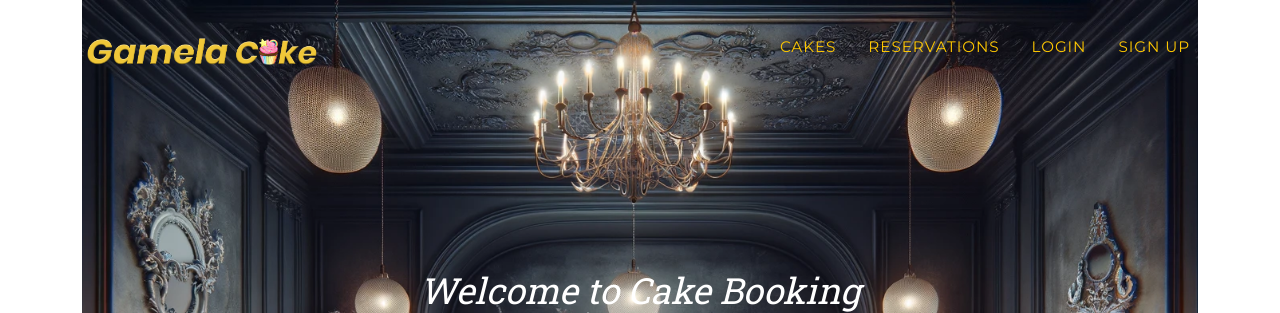
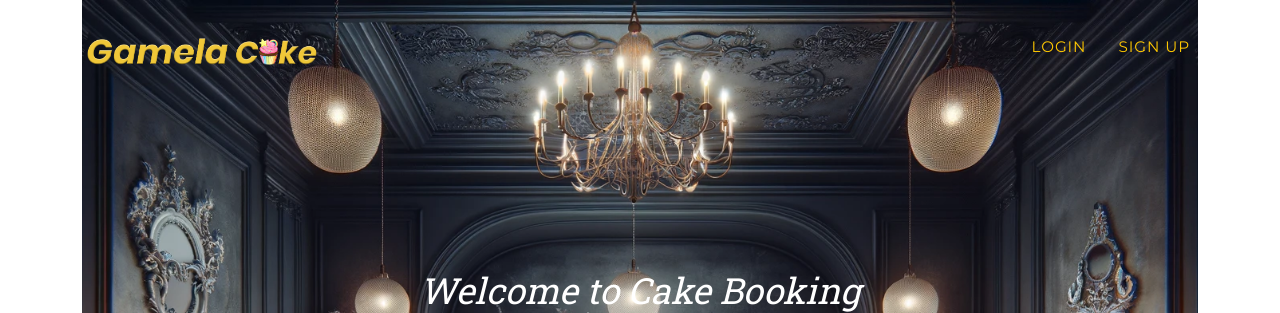
Before and after one commit to atchutchi/gamela-cake, a Django app: page / in a window 1280 px wide. Shown: the top 313 px of the page. Run offline with Django 3.2, Linux system fonts and the light colour scheme; data that the repository does not hold is empty; some libraries are stand-ins or nearby versions.

Commit message:
verify if user is authenticated to see the nav bar

```diff
--- a/templates/base.html
+++ b/templates/base.html
@@ -32,13 +32,13 @@
                 </button>
                 <div class="collapse navbar-collapse" id="navbarResponsive">
                     <ul class="navbar-nav text-uppercase ms-auto py-4 py-lg-0">
-                        <li class="nav-item">
-                            <a class="nav-link" href="{% url 'cake' %}">Cakes</a>
-                        </li>
-                        <li class="nav-item">
-                            <a class="nav-link" href="{% url 'reservations' %}">Reservations</a>
-                        </li>
                         {% if user.is_authenticated %}
+                            <li class="nav-item">
+                                <a class="nav-link" href="{% url 'cake' %}">Cakes</a>
+                            </li>
+                            <li class="nav-item">
+                                <a class="nav-link" href="{% url 'reservations' %}">Reservations</a>
+                            </li>
                             <li class="nav-item">
                                 <a class="nav-link" href="{% url 'user' %}">Users</a>
                             </li>
```
